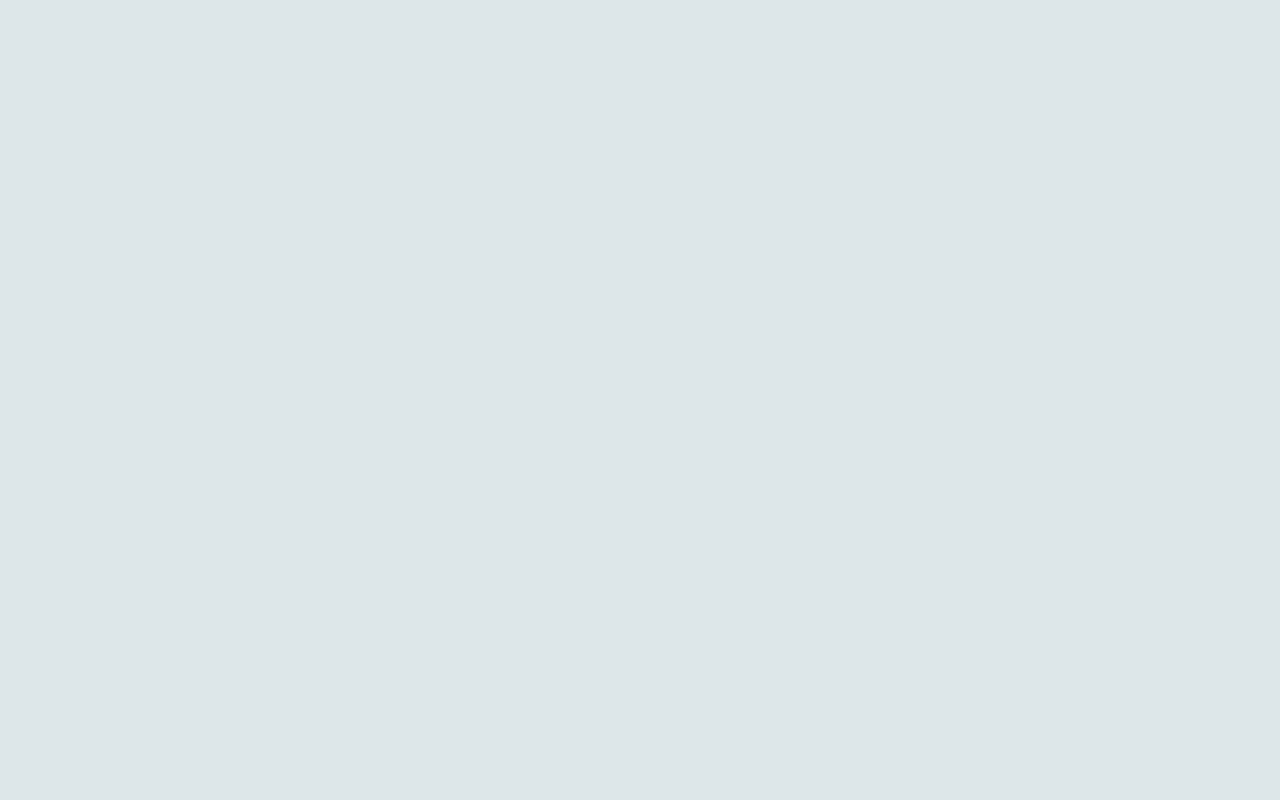
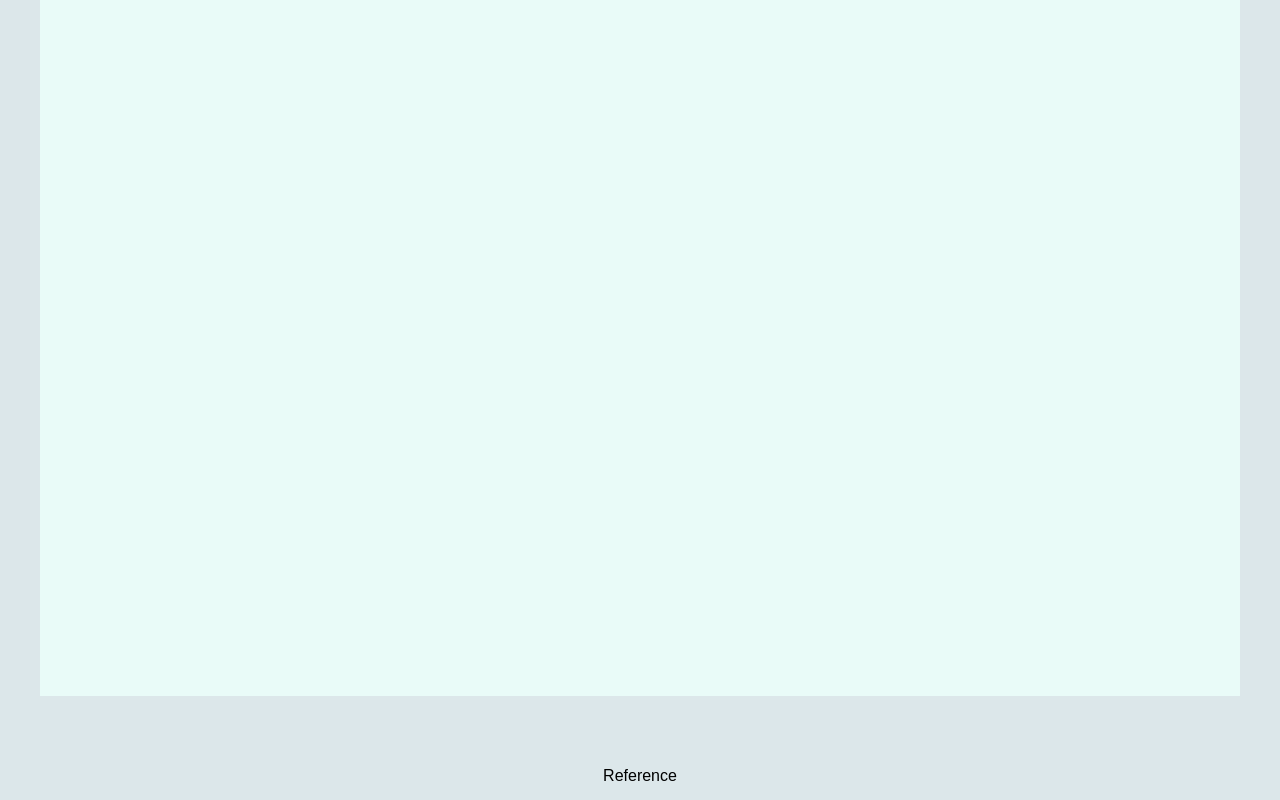
Before and after one commit to davidsondefaria/davidson, a Next.js app: page /playground/scroll-background in a window 1280 px wide. Shown: the part 2104-2904 px from the top of the page. Before the commit the page ends 800 px from the top, so only its background shows below. Built offline with nearby package versions, Linux system fonts and the light colour scheme; a web font is replaced by a local one.

Commit message:
refactor: including references

```diff
--- a/src/app/playground/[slug]/page.tsx
+++ b/src/app/playground/[slug]/page.tsx
@@ -1,12 +1,14 @@
 "use client";
 import React from "react";
 import { useParams } from "next/navigation";
-import ShowSquare from "../components/ShowSquare";
+import ScrollBackground from "../components/ScrollBackground";
+import ScrollText from "../components/ScrollText";
 
-type TKey = "show-square";
+type TKey = "scroll-background" | "scroll-text";
 
 const components = {
-  "show-square": <ShowSquare />,
+  "scroll-background": ScrollBackground,
+  "scroll-text": ScrollText,
 };
 
 const PlaygroundComponent = () => {
@@ -17,7 +19,22 @@ const PlaygroundComponent = () => {
       <a href="/playground" className="fixed top-0 left-0 p-2">
         Go back to Playground
       </a>
-      <div className="grid place-content-center">{components[key]}</div>
+      {Object.keys(components).includes(key) ? (
+        <>
+          <div className="grid place-content-center">
+            {components[key].component}
+          </div>
+          <footer className=" bottom-0 mt-20 left-1/2 -translate-y-1/2 text-center">
+            <a href={components[key].reference} target="_blank">
+              Reference
+            </a>
+          </footer>
+        </>
+      ) : (
+        <div className="grid place-content-center h-screen">
+          404: Component not found
+        </div>
+      )}
     </>
   );
 };
--- a/src/app/playground/components/FlipSquare.tsx
+++ b/src/app/playground/components/FlipSquare.tsx
@@ -1,7 +1,7 @@
 import React from "react";
 import { motion, useAnimationControls } from "framer-motion";
 
-const FlipSquare = () => {
+const _FlipSquare = () => {
   const controls = useAnimationControls();
 
   const handleClick = () => {
@@ -34,4 +34,11 @@ const FlipSquare = () => {
   );
 };
 
+const FlipSquare = {
+  component: <_FlipSquare />,
+  reference: "https://www.youtube.com/watch?v=znbCa4Rr054",
+};
+
 export default FlipSquare;
+
+//https://www.youtube.com/watch?v=znbCa4Rr054
--- a/src/app/playground/components/ShowSquare.tsx
+++ /dev/null
@@ -1,34 +0,0 @@
-"use client";
-import React, { useEffect, useRef } from "react";
-import { motion, useInView } from "framer-motion";
-import { cn } from "@/lib/utils";
-
-const ShowSquare = () => {
-  const ref = useRef(null);
-  const isInView = useInView(ref);
-
-  useEffect(() => {
-    console.log("Is in view -> ", isInView);
-  }, [isInView]);
-
-  return (
-    <>
-      <div className="h-[150vh] aspect-square" />
-      <motion.div
-        className="h-screen w-full bg-background-300"
-        initial={{ opacity: 0 }}
-        whileInView={{ opacity: 1 }}
-        transition={{ duration: 1 }}
-      />
-      <div
-        ref={ref}
-        className={cn(
-          `h-screen w-full transition-background duration-1000`,
-          isInView ? "bg-secondary-50" : "bg-secondary-950"
-        )}
-      />
-    </>
-  );
-};
-
-export default ShowSquare;
--- a/src/app/playground/components/SquareSpinning.tsx
+++ b/src/app/playground/components/SquareSpinning.tsx
@@ -2,7 +2,7 @@
 import React, { useState } from "react";
 import { motion, AnimatePresence } from "framer-motion";
 
-const SquareSpinning = () => {
+const _SquareSpinning = () => {
   const [isVisible, setIsVisible] = useState(true);
   return (
     <div className="w-[250px] h-[250px] border flex flex-col items-center justify-center gap-4">
@@ -48,4 +48,9 @@ const SquareSpinning = () => {
   );
 };
 
+const SquareSpinning = {
+  component: <_SquareSpinning />,
+  reference: "https://www.youtube.com/watch?v=znbCa4Rr054",
+};
+
 export default SquareSpinning;
--- a/src/app/playground/components/TapButton.tsx
+++ b/src/app/playground/components/TapButton.tsx
@@ -3,7 +3,7 @@ import React from "react";
 import { motion, MotionConfig } from "framer-motion";
 import "./components.css";
 
-const TapButton = () => {
+const _TapButton = () => {
   return (
     <div className="w-[250px] h-[250px] border flex flex-col items-center justify-center gap-4">
       <MotionConfig
@@ -32,4 +32,9 @@ const TapButton = () => {
   );
 };
 
+const TapButton = {
+  component: <_TapButton />,
+  reference: "https://www.youtube.com/watch?v=znbCa4Rr054",
+};
+
 export default TapButton;
--- a/src/app/playground/page.tsx
+++ b/src/app/playground/page.tsx
@@ -5,14 +5,20 @@ import TapButton from "./components/TapButton";
 import FlipSquare from "./components/FlipSquare";
 
 const components = [
-  <SquareSpinning key={"square-spinning"} />,
-  <TapButton key={"gesture"} />,
-  <FlipSquare key="flip-square" />,
+  SquareSpinning.component,
+  TapButton.component,
+  FlipSquare.component,
   <div
-    key="show-square"
+    key="scroll-background"
     className="w-[250px] h-[250px] border flex flex-col items-center justify-center gap-4"
   >
-    <a href="/playground/show-square">See Show Square</a>
+    <a href="/playground/scroll-background">See scroll background</a>
+  </div>,
+  <div
+    key="scroll-text"
+    className="w-[250px] h-[250px] border flex flex-col items-center justify-center gap-4"
+  >
+    <a href="/playground/scroll-text">See scroll text</a>
   </div>,
 ];
 
```
